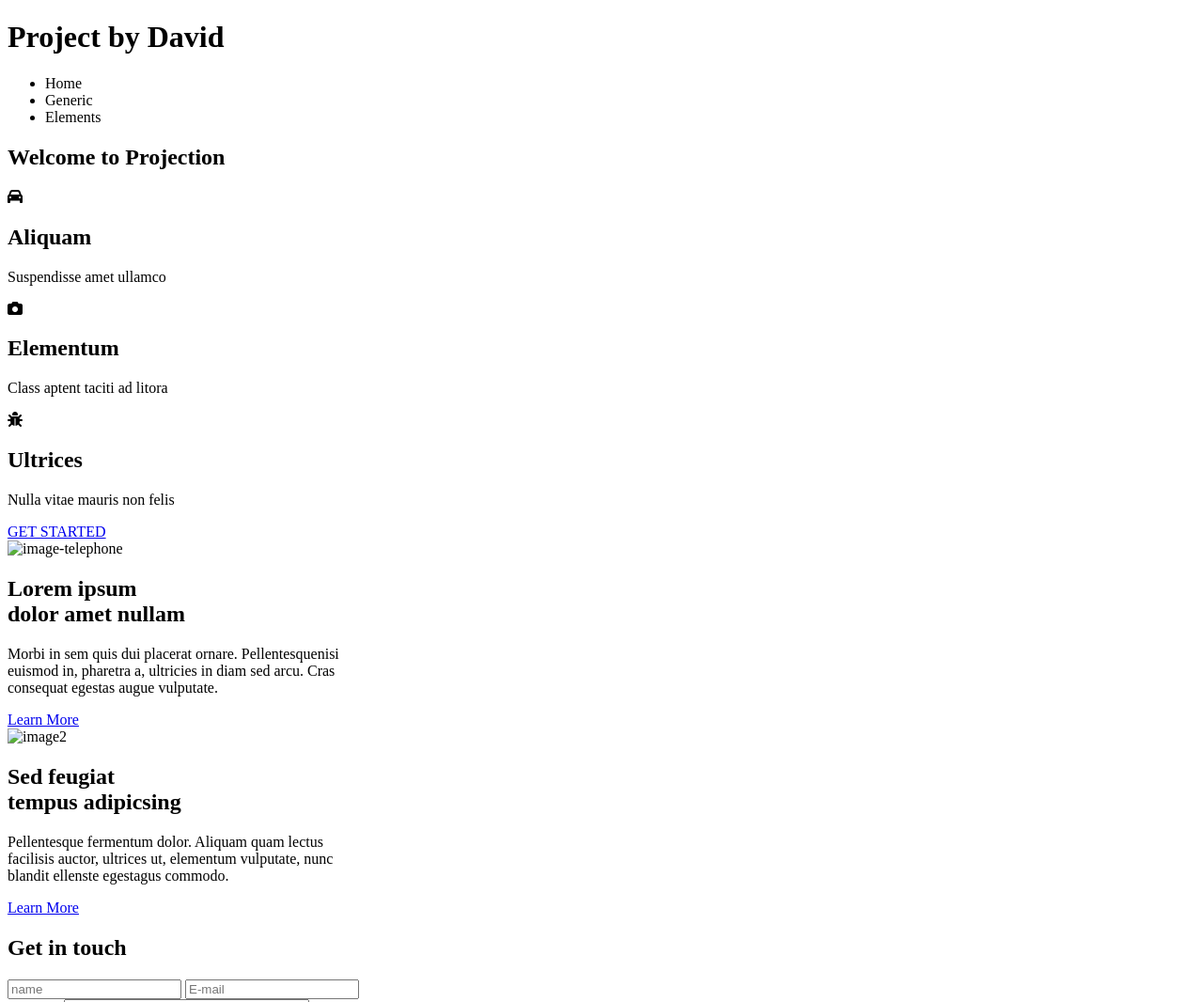
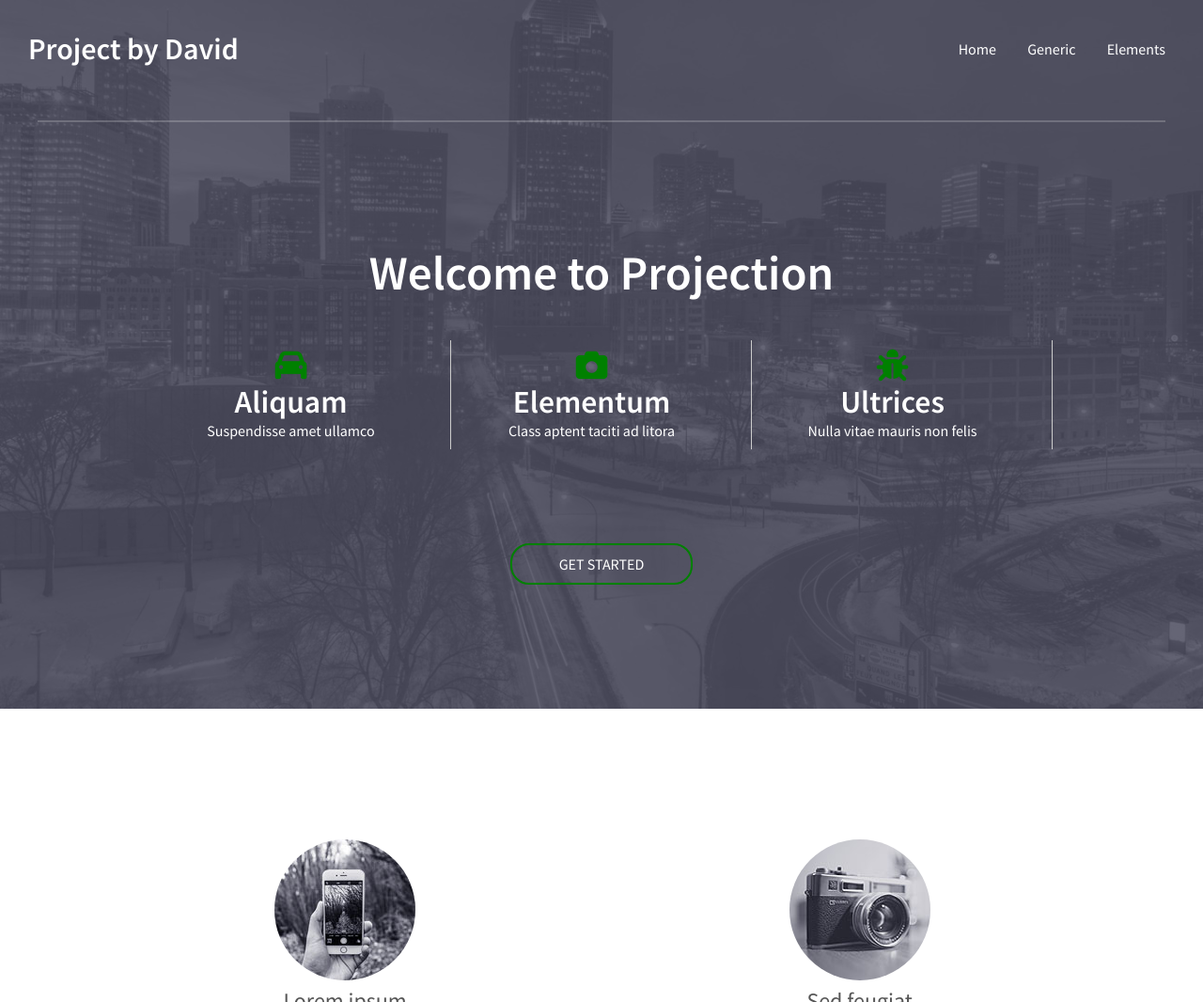
Before and after one commit to Daviddsn/site-template, a plain HTML site: page index.html in a window 1280 px wide. Shown: the top 1066 px of the page at 94% size. Drawn offline with Linux system fonts and the light colour scheme; the site is published under a folder, as on GitHub Pages, so addresses that start at the root find nothing.

Commit message:
primeiro commit

```diff
--- a/index.html
+++ b/index.html
@@ -4,7 +4,7 @@
     <meta charset="utf-8">
     <title>Welcome the Projection</title>
     <script src="https://kit.fontawesome.com/a81368914c.js"></script>
-    <link rel="stylesheet" href="/css/style.css">
+    <link rel="stylesheet" type="text/css" href="style.css">
 </head>
 <body>
     <div class="container">
@@ -52,7 +52,7 @@
 
                 <div>
                     <article>
-                        <img src="/img/pic01.jpg" alt="image-telephone">
+                        <img src="img/pic01.jpg" alt="image-telephone">
                         <h2>Lorem ipsum <br> dolor amet nullam</h2>
                         <p>
                             Morbi in sem quis dui placerat ornare. Pellentesquenisi <br>
@@ -68,7 +68,7 @@
                 <div>
 
                     <article>
-                        <img src="/img/pic02.jpg" alt="image2">
+                        <img src="img/pic02.jpg" alt="image2">
                         <h2>Sed feugiat <br> tempus adipicsing</h2>
                         <p>
                             Pellentesque fermentum dolor. Aliquam quam lectus <br>
--- a/css/style.css
+++ b/style.css
@@ -37,7 +37,7 @@ body{
 
 section.banner{
     padding: 8em 0 9em 0;
-    background: url('../img/banner.jpg');
+    background: url('img/banner.jpg');
     background-size: cover;
     background-position: bottom;
     background-attachment: fixed;
```
